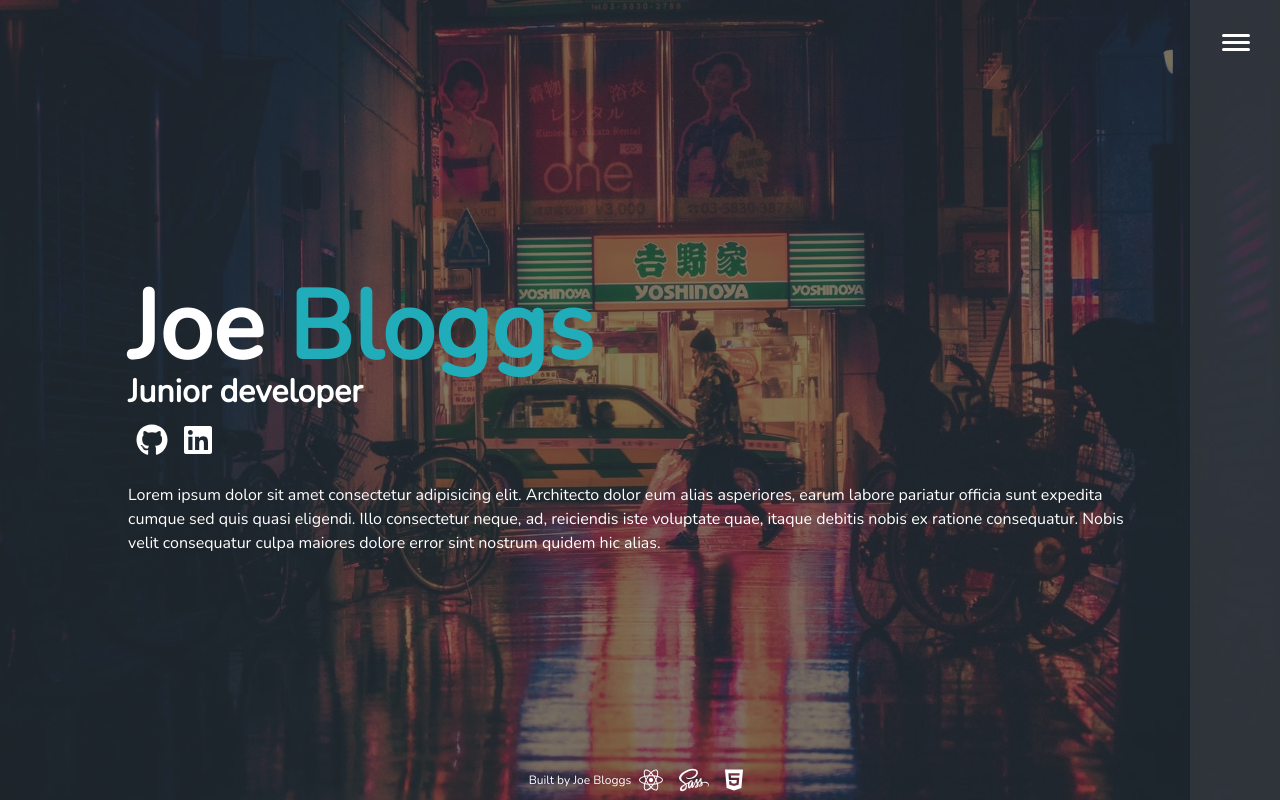
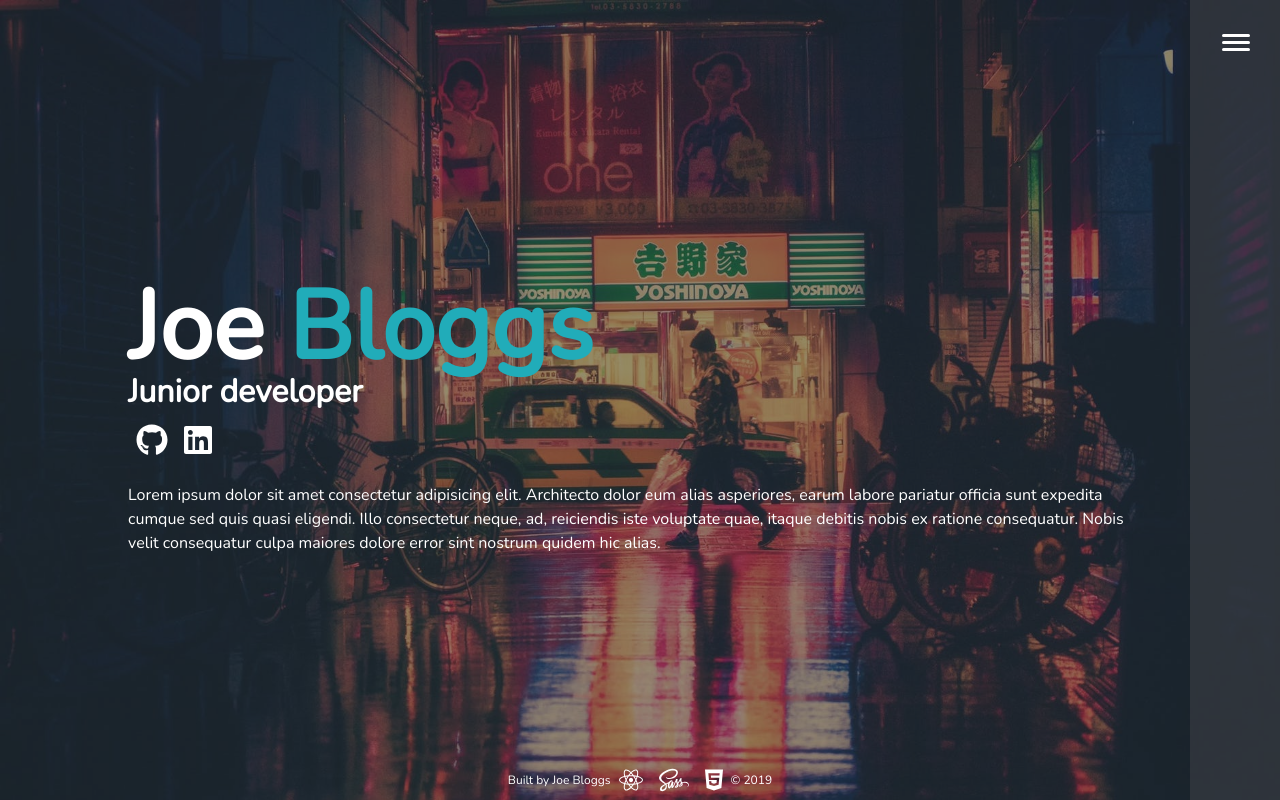
Before and after one commit to tcje91/react-portfolio, a React (Create React App) app: page / in a window 1280 px wide. Built offline with nearby package versions, Linux system fonts and the light colour scheme; the HTML template or start-up script is replaced by a standard one.

Commit message:
edit footer

```diff
--- a/src/components/Footer.js
+++ b/src/components/Footer.js
@@ -8,6 +8,9 @@ const Footer = () => (
     <FontAwesomeIcon icon={BrandIcons.faReact} size="2x" className="icon" />
     <FontAwesomeIcon icon={BrandIcons.faSass} size="2x" className="icon" />
     <FontAwesomeIcon icon={BrandIcons.faHtml5} size="2x" className="icon" />
+    ©
+    {' '}
+    {new Date().getFullYear()}
   </div>
 );
 
--- a/src/components/Home.js
+++ b/src/components/Home.js
@@ -1,7 +1,6 @@
 import React from 'react';
 import * as BrandIcons from '@fortawesome/free-brands-svg-icons';
 import LinkIcon from './LinkIcon';
-
 
 const Home = () => (
   <div className="home content-container">
--- a/src/index.css
+++ b/src/index.css
@@ -206,7 +206,7 @@ html, body, #root {
   width: 100%;
   height: 100%;
   z-index: -1;
-  opacity: 0.4;
+  opacity: 0.5;
   background-size: cover; }
 
 a {
--- a/src/scss/index.scss
+++ b/src/scss/index.scss
@@ -23,7 +23,7 @@ html, body, #root {
   width: 100%;
   height: 100%;
   z-index: -1;
-  opacity: 0.4;
+  opacity: 0.5;
   background-size: cover;
 }
 
```
